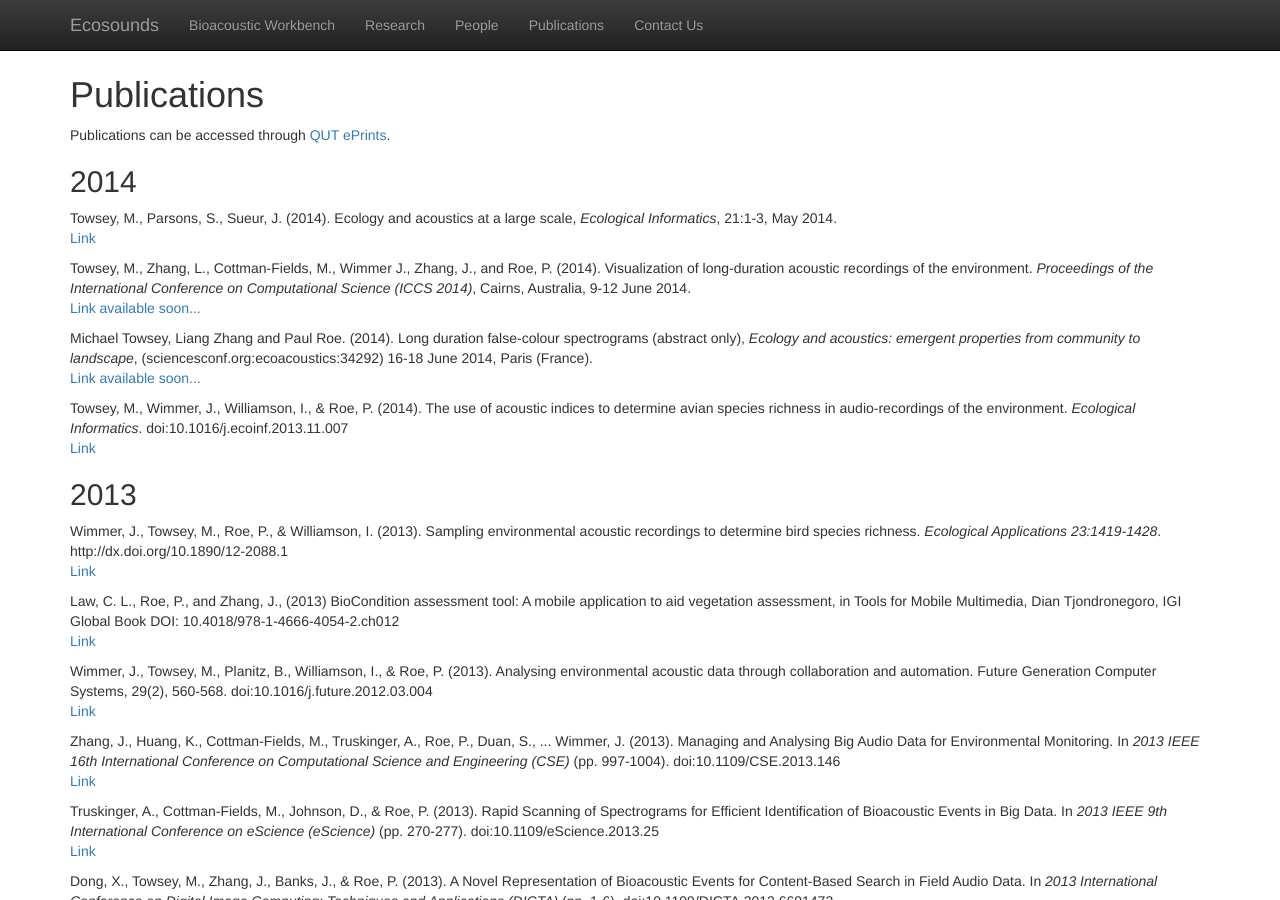
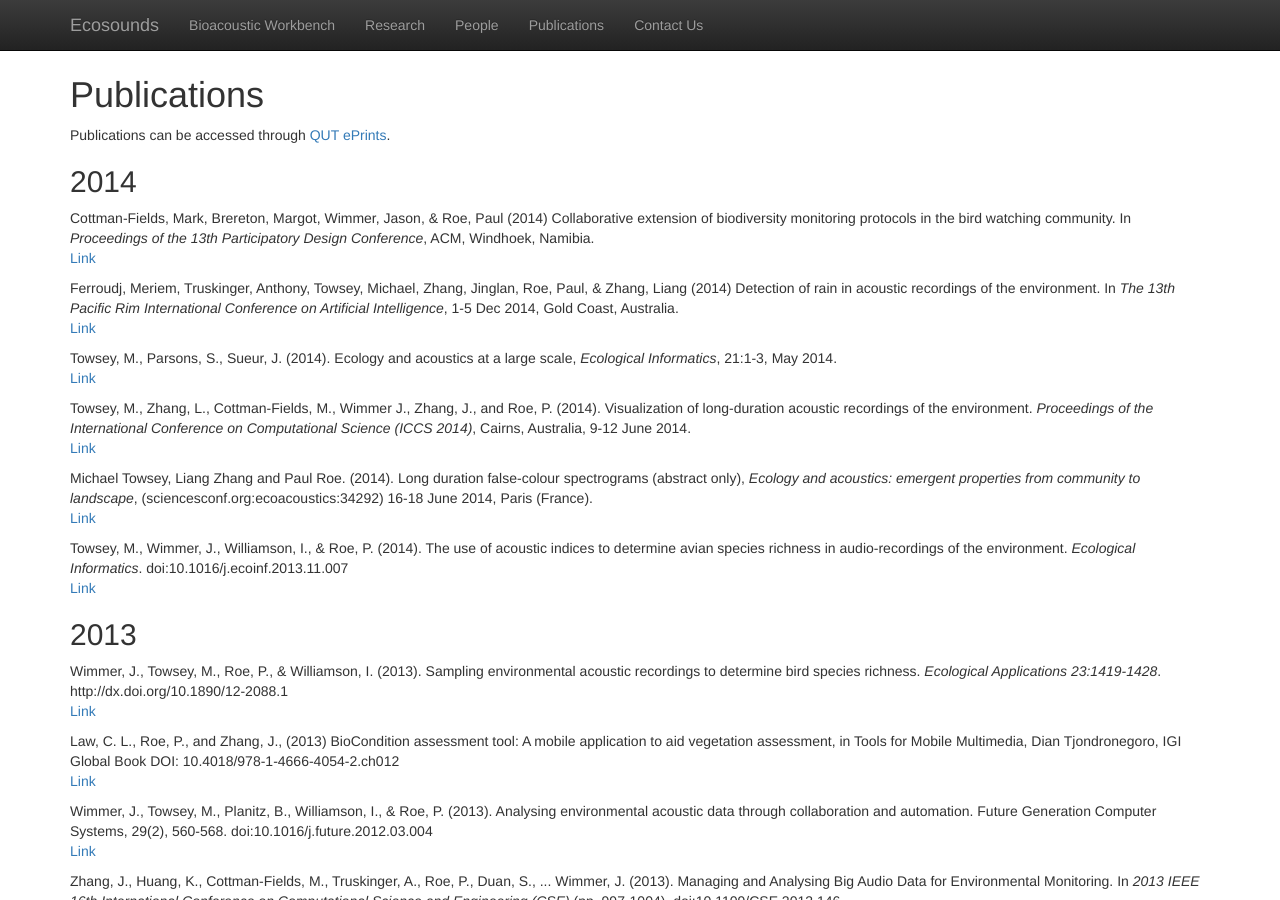
Before and after one commit to QutEcoacoustics/research-blog, a Jekyll site: the page built from publications/publications.html, in a window 1280 px wide and 900 px high. Built offline with Jekyll 4.4.1, drawn with Linux system fonts in a browser that asks for light colours; nearby versions of some CDN libraries; Markdown is read by kramdown in place of the engine named in the settings.

```diff
--- /dev/null
+++ b/Gemfile
@@ -0,0 +1,6 @@
+source "https://rubygems.org"
+
+gem 'github-pages', '>= 28'
+gem 'html-proofer'
+gem 'therubyracer', require: false
+gem 'jekyll-sitemap'
--- a/_config.yml
+++ b/_config.yml
@@ -1,5 +1,8 @@
 name: Ecosounds
 markdown: redcarpet
-highlighter:
+highlighter: pygments
+safe: true
+lsi: false
+exclude: [LICENSE, CNAME, README.md, .gitignore, Gemfile, Gemfile.lock, vendor]
 gems:
   - jekyll-sitemap
--- a/publications/publications.html
+++ b/publications/publications.html
@@ -12,6 +12,22 @@ title: Ecosounds | Publications
     <h2>2014</h2>
 
     <p>
+        Cottman-Fields, Mark, Brereton, Margot, Wimmer, Jason, & Roe, Paul (2014) Collaborative extension of
+        biodiversity monitoring protocols in the bird watching community. In <i>Proceedings of the 13th
+        Participatory Design Conference</i>, ACM, Windhoek, Namibia.
+        <br>
+        <a href="http://eprints.qut.edu.au/75545/">Link</a>
+    </p>
+
+    <p>
+        Ferroudj, Meriem, Truskinger, Anthony, Towsey, Michael, Zhang, Jinglan, Roe, Paul, & Zhang, Liang (2014)
+        Detection of rain in acoustic recordings of the environment. In <i>The 13th Pacific Rim International
+        Conference on Artificial Intelligence</i>, 1-5 Dec 2014, Gold Coast, Australia.
+        <br>
+        <a href="http://eprints.qut.edu.au/76561/">Link</a>
+    </p>
+
+    <p>
         Towsey, M., Parsons, S., Sueur, J. (2014). Ecology and acoustics at a large scale, <i>Ecological Informatics</i>,
         21:1-3, May 2014.
         <br>
@@ -23,7 +39,7 @@ title: Ecosounds | Publications
         long-duration acoustic recordings of the environment. <i>Proceedings of the International Conference on
         Computational Science (ICCS 2014)</i>, Cairns, Australia, 9-12 June 2014.
         <br>
-        <a href="">Link available soon...</a>
+        <a href="http://eprints.qut.edu.au/74420/">Link</a>
     </p>
 
     <p>
@@ -31,7 +47,7 @@ title: Ecosounds | Publications
         and acoustics: emergent properties from community to landscape</i>, (sciencesconf.org:ecoacoustics:34292) 16-18
         June 2014, Paris (France).
         <br>
-        <a href="">Link available soon...</a>
+        <a href="http://ecoacoustics.sciencesconf.org/34292">Link</a>
     </p>
 
     <p>
```
Also changed, not shown: 1 other file.
